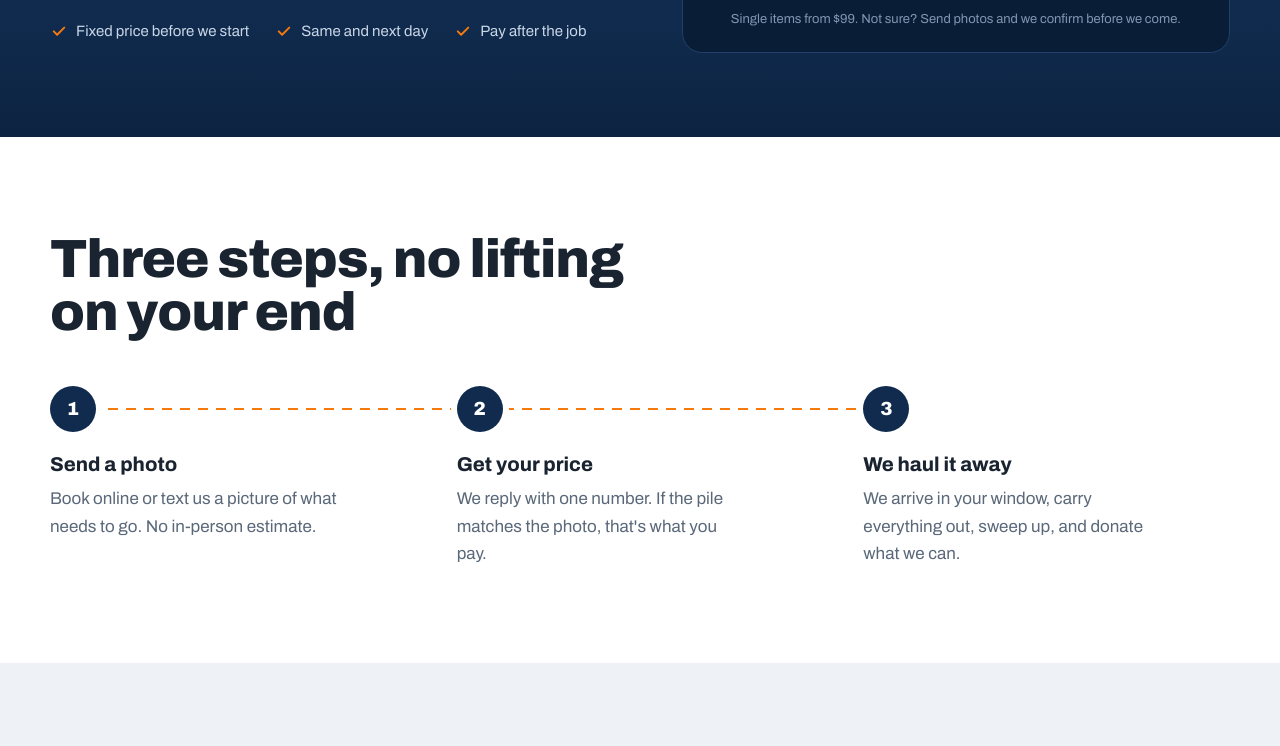
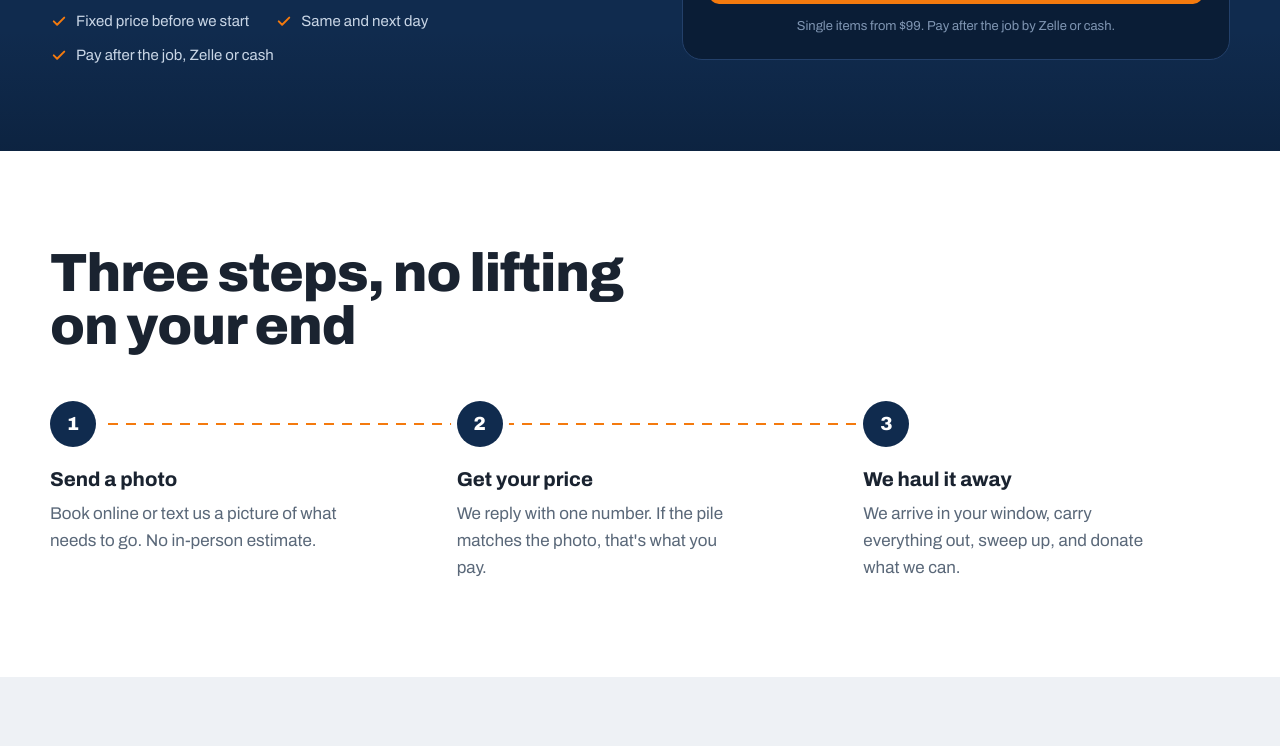
Before and after one commit to junk2031/cleanhauljunk-site, a plain HTML site: page index.html in a window 1280 px wide. Shown: the part 674-1420 px from the top of the page. Drawn offline with Linux system fonts and the light colour scheme.

Commit message:
Add files via upload

```diff
--- a/index.html
+++ b/index.html
@@ -274,7 +274,7 @@ footer .brand{color:#fff;margin-bottom:12px}
         <ul class="facts">
           <li><svg width="18" height="18"><use href="#i-check"/></svg>Fixed price before we start</li>
           <li><svg width="18" height="18"><use href="#i-check"/></svg>Same and next day</li>
-          <li><svg width="18" height="18"><use href="#i-check"/></svg>Pay after the job</li>
+          <li><svg width="18" height="18"><use href="#i-check"/></svg>Pay after the job, Zelle or cash</li>
         </ul>
       </div>
 
@@ -313,7 +313,7 @@ footer .brand{color:#fff;margin-bottom:12px}
           <div class="price" id="r-price">$229</div>
         </div>
         <a class="btn btn-hot" id="r-book" href="book.html?load=25">Book this load</a>
-        <p class="note">Single items from $99. Not sure? Send photos and we confirm before we come.</p>
+        <p class="note">Single items from $99. Pay after the job by Zelle or cash.</p>
       </div>
     </div>
   </section>
@@ -379,7 +379,7 @@ footer .brand{color:#fff;margin-bottom:12px}
       <div>
         <h2 class="display" id="why-h" style="margin-bottom:40px">A local crew, not a call center</h2>
         <dl>
-          <div><dt>One fixed price</dt><dd>One number from your photo. No fuel charges or surprise fees at the door.</dd></div>
+          <div><dt>One fixed price, paid after</dt><dd>One number from your photo, no surprise fees. You pay by Zelle or cash only after the job is done.</dd></div>
           <div><dt>We do the heavy part</dt><dd>Stairs, basements and tight corners. Everything gets carried out and the floor gets swept.</dd></div>
           <div><dt>Fast scheduling</dt><dd>Same-day and next-day pickups when the schedule allows. You pick the arrival window.</dd></div>
           <div><dt>Less goes to the landfill</dt><dd>Usable furniture goes to local donation centers, metal and electronics get recycled.</dd></div>
@@ -416,7 +416,7 @@ footer .brand{color:#fff;margin-bottom:12px}
         <details><summary>Do I need to be home?</summary><p>Not always. If the items are outside, in a garage, or someone can let us in, we can do the job and you pay after.</p></details>
         <details><summary>Do I need to carry anything out?</summary><p>No. We pick up from wherever the items are, including basements, attics, upstairs bedrooms and backyards, and sweep up after.</p></details>
         <details><summary>How soon can you come?</summary><p>Often the same or next day, depending on the schedule. Book online and pick your day and arrival window.</p></details>
-        <details><summary>How do I pay?</summary><p>You pay after the job is done. We'll go over payment options when we text to confirm your booking.</p></details>
+        <details><summary>How do I pay?</summary><p>You pay after the job is done, once everything is loaded and you've seen the van. We accept Zelle and cash. We never ask for payment in advance.</p></details>
         <details><summary>What happens to my stuff?</summary><p>Usable furniture and household items are donated when possible, metal and electronics are recycled, and the rest goes to a licensed disposal facility.</p></details>
       </div>
     </div>
```
Also changed, not shown: book.html (+2 -2 lines).
